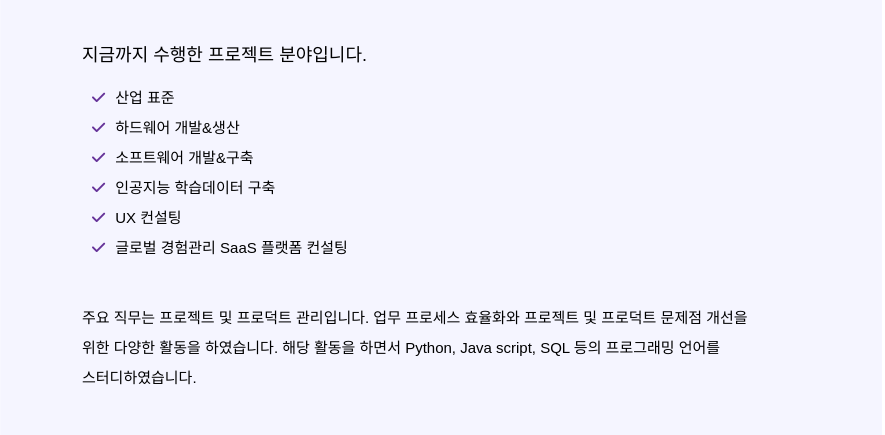
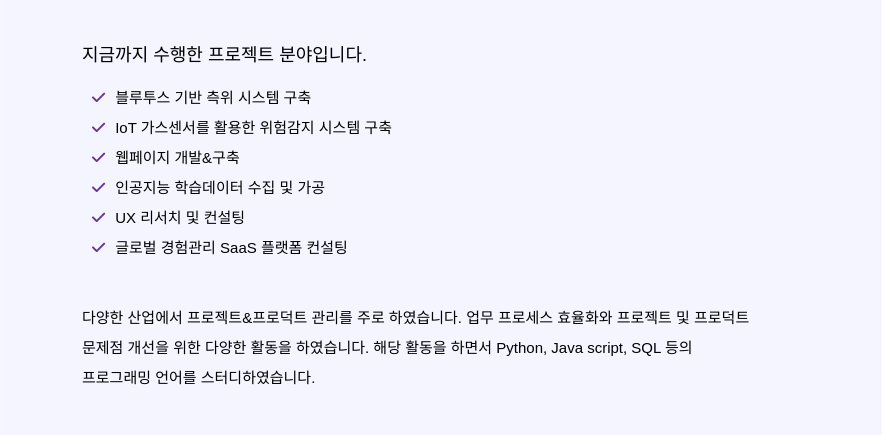
Before and after one commit to khw0512/portfolio, a plain HTML site: page index.html in a window 1280 px wide. Shown: the part 1105-1540 px from the top of the page, without its empty margins (0-885 px from the left). Drawn offline with nearby package versions, Linux system fonts and the light colour scheme; a web font is replaced by a local one.

Commit message:
2023-09-20

```diff
--- a/index.html
+++ b/index.html
@@ -1,7 +1,7 @@
 <!DOCTYPE HTML>
 <html lang="en-US">
     <head>
-        <title>Realdatalabs</title>
+        <title>김현우 PM</title>
         <meta http-equiv="Content-Type" content="text/html; charset=UTF-8">
         <meta name="description" content="Template by CocoBasic" />
         <meta name="keywords" content="HTML, CSS, JavaScript, PHP" />
@@ -104,7 +104,7 @@
                 <section id="home" class="section">
                     <div class="container-wrap">
                         <h1 style="margin-left:10%;" class="entry-title" data-jarallax-element="0 30">김<br>현우</h1>
-                        <img class="main-photo block-right" data-jarallax-element="0 -30" src="images/main13.jpeg" alt="">
+                        <img class="main-photo block-right" data-jarallax-element="0 -30" src="images/main12.jpeg" alt="">
                         <a href="#services" class="main-btn slow-scroll"><img src="images/scroll-icon.svg" alt=""></a>
                     </div>
                 </section>
@@ -120,15 +120,15 @@
                         </div>
                         <p class="serv-mid-title">
                             지금까지 수행한 프로젝트 분야입니다.
-                            <li>산업 표준</li>
-                            <li>하드웨어 개발&생산</li>
-                            <li>소프트웨어 개발&구축</li>
-                            <li>인공지능 학습데이터 구축</li>
-                            <li>UX 컨설팅</li>
+                            <li>블루투스 기반 측위 시스템 구축</li>
+                            <li>IoT 가스센서를 활용한 위험감지 시스템 구축</li>
+                            <li>웹페이지 개발&구축</li>
+                            <li>인공지능 학습데이터 수집 및 가공</li>
+                            <li>UX 리서치 및 컨설팅</li>
                             <li>글로벌 경험관리 SaaS 플랫폼 컨설팅</li>
                         </p>
                         <p>
-                            주요 직무는 프로젝트 및 프로덕트 관리입니다. 업무 프로세스 효율화와 프로젝트 및 프로덕트 문제점 개선을 위한 다양한 활동을 하였습니다. 해당 활동을 하면서 Python, Java script, SQL 등의 프로그래밍 언어를 스터디하였습니다.
+                            다양한 산업에서 프로젝트&프로덕트 관리를 주로 하였습니다. 업무 프로세스 효율화와 프로젝트 및 프로덕트 문제점 개선을 위한 다양한 활동을 하였습니다. 해당 활동을 하면서 Python, Java script, SQL 등의 프로그래밍 언어를 스터디하였습니다.
                         </p>
                     </div>
 
```
Also changed, not shown: hosting_index.html (deleted, +0 -12 lines), images/jason_favi.png (added), 1 other file.
